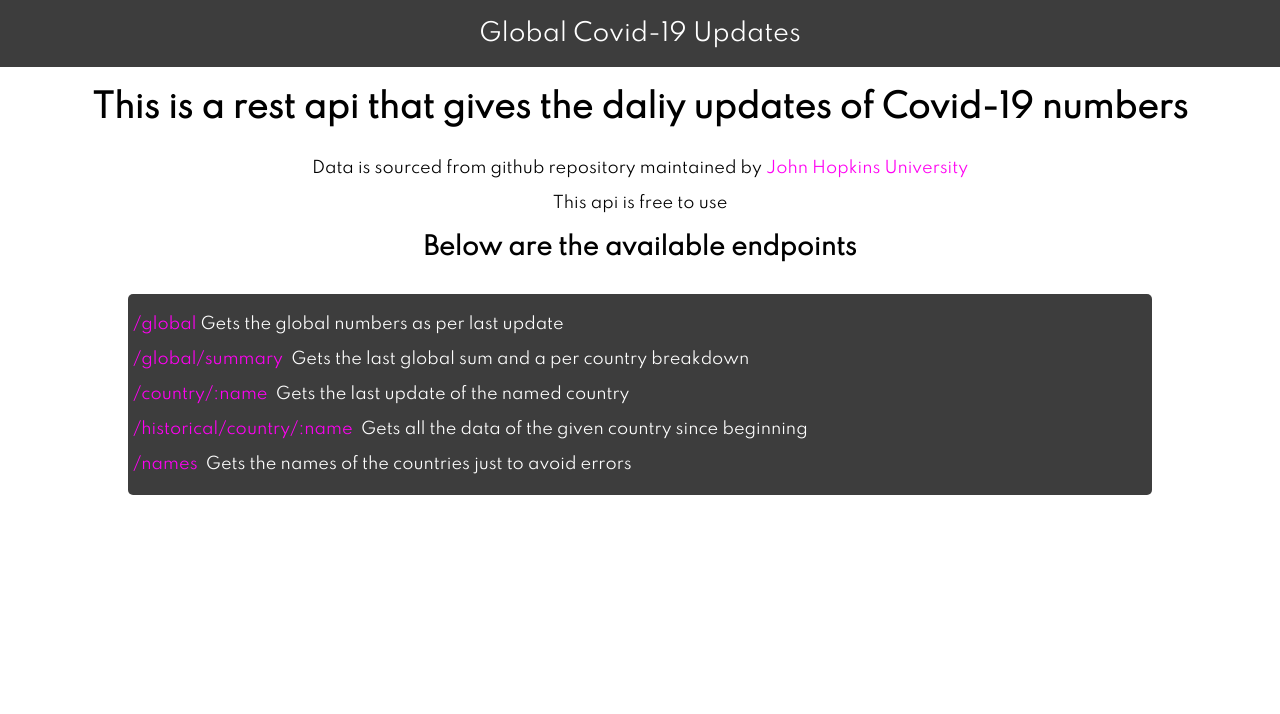
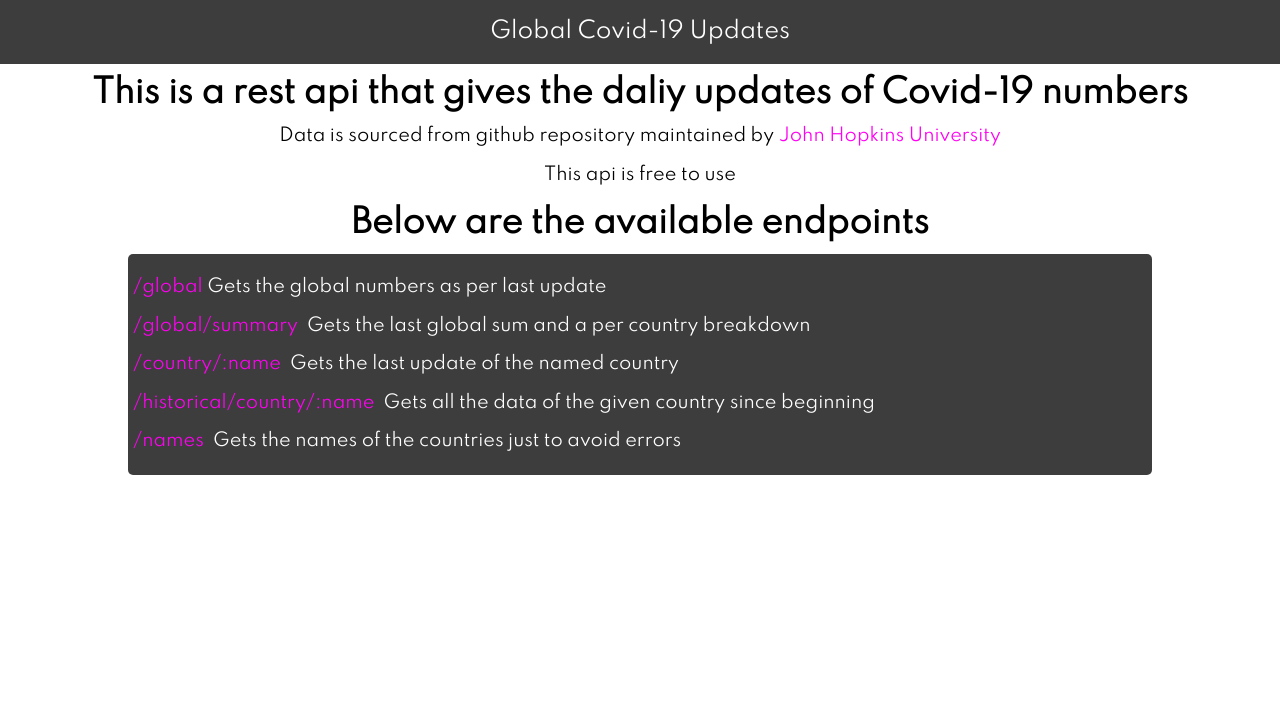
Before and after one commit to KabakiAntony/globalCovid-19Updates, a Flask app: page / in a window 1280 px wide. Shown: the top 714 px of the page. Run offline with Flask 2, Linux system fonts and the light colour scheme; parts of the project's set-up code (start-up, migrations or seed data) failed here and were passed over.

Commit message:
Added responsiveness

```diff
--- a/app/static/css/main.css
+++ b/app/static/css/main.css
@@ -14,10 +14,14 @@ body{
 header{
     background-color: rgba(0, 0, 0, 0.76);
     height:auto;
-    font-size: 1.5rem;
+    font-size:0.8rem;
     color: white;
-    padding:1.2rem;
+    padding:1.0rem;
     font-weight: 500;
+}
+#para-data{margin:14px;}
+.para{
+    font-size:0.8rem;
 }
 #endpoints{
     text-align: left;
@@ -25,7 +29,7 @@ header{
     background-color: rgba(0, 0, 0, 0.76);
     padding: 5px;
     border-radius: 5px;
-    width: 80%;
+    width: 90%;
     height:auto;
     color:white;
     margin:0 auto;
@@ -47,5 +51,57 @@ footer {
     width:100%;
 }
 h1,h2{
-    margin-bottom:2rem;
+    margin:10px;
+    margin-bottom:0.8rem;
+    font-size:1rem;
 }
+/* Tablets and iPads (portrait and landscape) ---------- */
+@media screen and (min-width: 444px) and (max-width: 501px){
+    header{
+        font-size:1.2rem;
+        padding:1.2rem; }
+    .para{
+        font-size:0.9rem;
+        margin:px;
+    }
+    h1,h2{
+    margin:10px;
+    margin-bottom:0.8rem;
+    font-size:1.6rem;
+}
+}
+/* Tablets and iPads (portrait and landscape) ---------- */
+@media screen and (min-width: 501px) and (max-width: 765px){
+    header{
+        font-size:1.3rem;
+        padding:1.2rem; }
+    .para{
+        font-size:1.0rem;
+        margin:px;
+    }
+    h1,h2{
+    margin:10px;
+    margin-bottom:0.8rem;
+    font-size:1.8rem;
+}
+}
+/* Tablets and iPads (portrait and landscape) ---------- */
+@media screen and (min-width: 766px) {
+    header{
+        font-size:1.4rem;
+        padding:1.2rem; }
+    .para{
+        font-size:1.1rem;
+        margin:px;
+    }
+    h1,h2{
+    margin:10px;
+    margin-bottom:0.8rem;
+    font-size:2rem;
+}
+#endpoints{
+
+    width: 80%;
+
+}
+}
--- a/app/templates/index.html
+++ b/app/templates/index.html
@@ -12,7 +12,7 @@
     <div id="container">
         <header>Global Covid-19 Updates</header>
         <h1>This is a rest api that gives the daliy updates of Covid-19 numbers</h1>
-        <p class="para">Data is sourced from github repository maintained by
+        <p class="para" id="para-data">Data is sourced from github repository maintained by
             <a href="https://github.com/CSSEGISandData/COVID-19">John Hopkins University</a></p>
         <p class="para">This api is free to use</p>
         <h2>Below are the available endpoints</h2>
@@ -28,8 +28,6 @@
         kofiwidget2.init('Support Me on Ko-fi', '#4f5557', 'Q5Q11Q42J');
         kofiwidget2.draw();
         </script>
-
-
         <footer>&copy;  2020 <a href="https://twitter.com/kabakikiarie">Find me here</a></footer>
     </div>
 </body>
```
